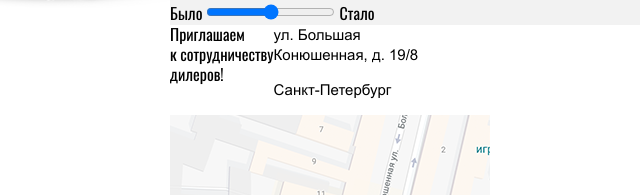
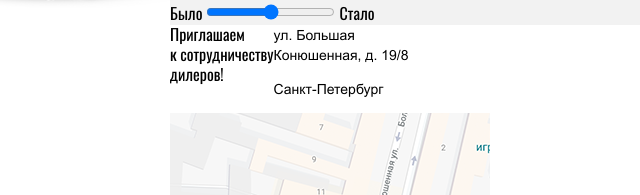
Before and after one commit to sabah8191a/sabah8191a.github.io, a website: page index.html in a window 1280 px wide. Shown: the part 2601-2796 px from the top of the page, 116-756 px from the left. Drawn offline with nearby package versions, Linux system fonts and the light colour scheme; files that its build step writes are made by us from their sources.

Commit message:
Update _map.scss

```diff
--- a/scss/_map.scss
+++ b/scss/_map.scss
@@ -9,6 +9,6 @@
     @include oswald();
 }
 .map__text-window__right {
-    @include font(15px, 20px);
+    @include font(14px, 20px);
     @include arial();
 }
```
